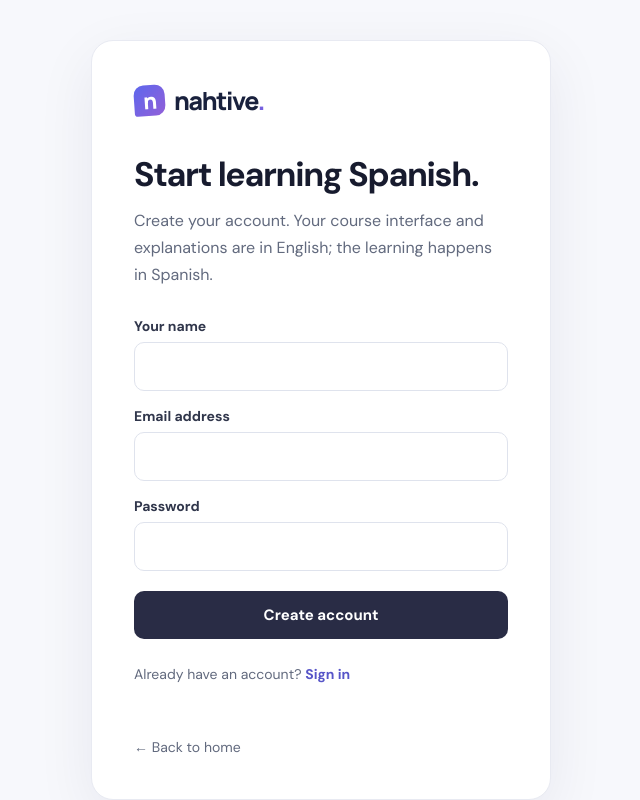
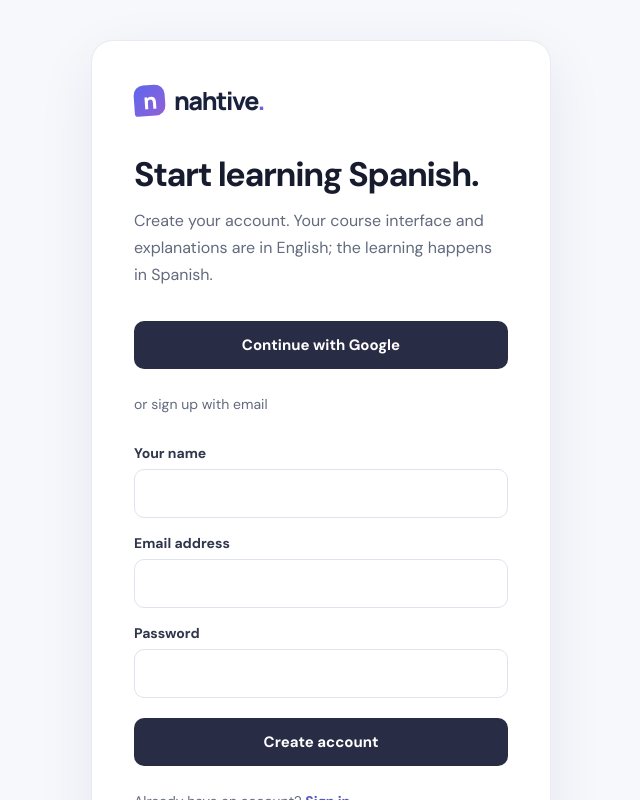
Before and after one commit to joshkhenry-sys/nahtive-2.0, a Next.js app: page /signup in a window 1280 px wide. Shown: the top 800 px of the page, without its empty margins (319-959 px from the left). Built offline with nearby package versions, Linux system fonts and the light colour scheme.

Commit message:
Add Google OAuth sign-in

```diff
--- a/app/signup/page.tsx
+++ b/app/signup/page.tsx
@@ -1,5 +1,5 @@
 import Link from "next/link";
-import { signUp } from "@/app/auth/actions";
+import { signUp, signInWithGoogle } from "@/app/auth/actions";
 
 export default async function SignupPage({ searchParams }: { searchParams: Promise<{ error?: string }> }) {
   const params = await searchParams;
@@ -10,6 +10,8 @@ export default async function SignupPage({ searchParams }: { searchParams: Promi
         <h1>Start learning Spanish.</h1>
         <p>Create your account. Your course interface and explanations are in English; the learning happens in Spanish.</p>
         {params.error && <p className="auth-error" role="alert">{params.error}</p>}
+        <form action={signInWithGoogle} className="auth-form"><button type="submit">Continue with Google</button></form>
+        <p className="auth-switch">or sign up with email</p>
         <form className="auth-form" action={signUp}>
           <label>Your name<input type="text" name="displayName" autoComplete="name" /></label>
           <label>Email address<input type="email" name="email" autoComplete="email" required /></label>
```
